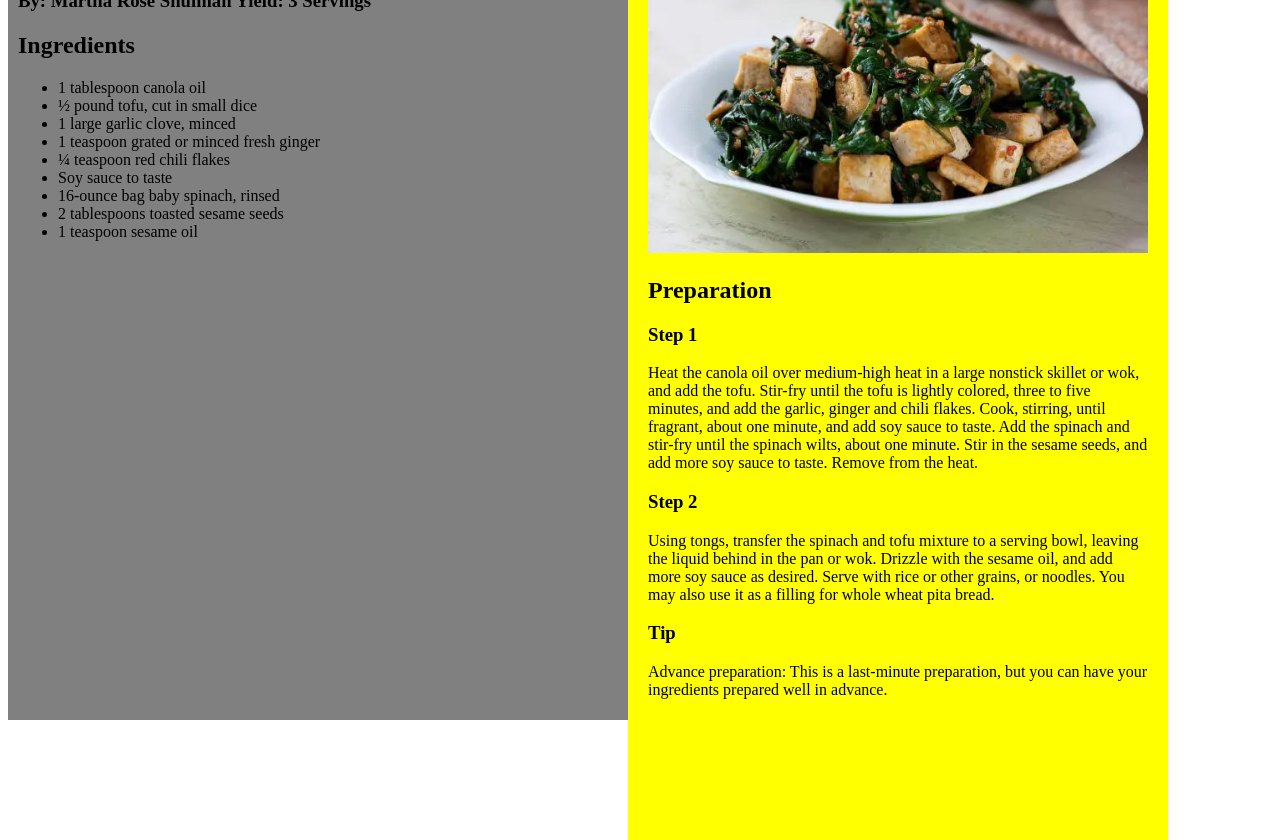
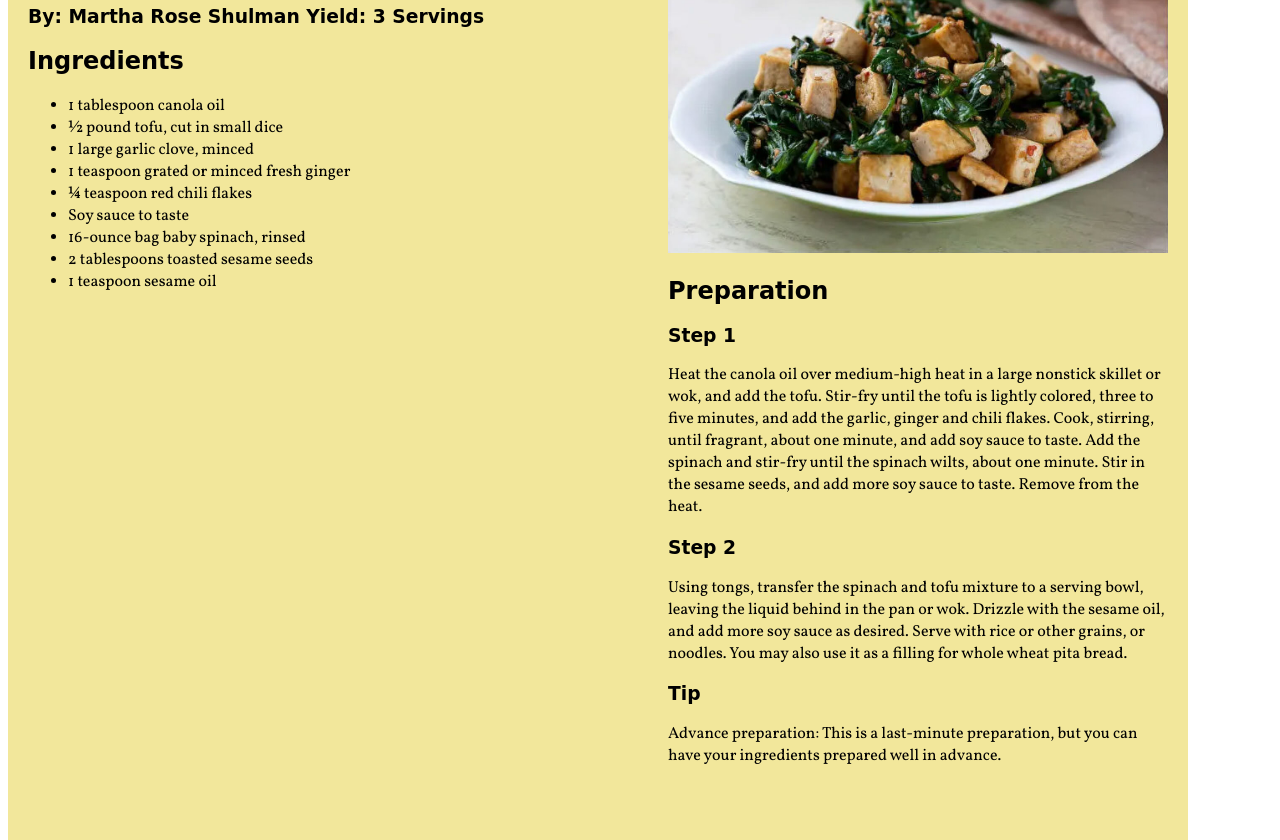
Before and after one commit to YolandaWang-07/Exercise-7, a plain HTML site: page index.html in a window 1280 px wide. Shown: the part 108-948 px from the top of the page. Drawn offline with Linux system fonts and the light colour scheme.

Commit message:
change fonts

```diff
--- a/index.html
+++ b/index.html
@@ -2,6 +2,15 @@
 <!DOCTYPE html>
 <html lang="en-CA">
   <head>
+  <link rel="preconnect" href="https://fonts.googleapis.com">
+  <link rel="preconnect" href="https://fonts.gstatic.com" crossorigin>
+  <link href="https://fonts.googleapis.com/css2?family=Cinzel:wght@400..900&display=swap" rel="stylesheet">
+
+<link rel="preconnect" href="https://fonts.googleapis.com">
+<link rel="preconnect" href="https://fonts.gstatic.com" crossorigin>
+<link href="https://fonts.googleapis.com/css2?family=Cinzel:wght@400..900&family=Vollkorn:ital,wght@0,400..900;1,400..900&display=swap" rel="stylesheet">
+
+
     <style>
 
       .center-div{
@@ -10,22 +19,36 @@
       }
 
       #column1{
-        background-color: grey;
+        background-color: #f2e79b;
         width: 600px;
-        height: 800px;
+        height: 900px;
         float: left;
-        padding: 10px;
+        padding: 20px;
 
       }
 
       #column2{
-        background-color: yellow;
+        background-color: #f2e79b;
         width: 500px;
         height: 900px;
         float: left;
         padding: 20px;
       }
 
+      h1{
+        font-family: "Cinzel", serif;
+      }
+
+      h2,h3{
+        font-family:"Lucida Handwriting", cursive;
+      }
+
+      p,ul{
+        font-family: "Vollkorn", serif;
+        font-optical-sizing: auto;
+        font-weight: <weight>;
+        font-style: normal;
+      }
 
     </style>
 
```
